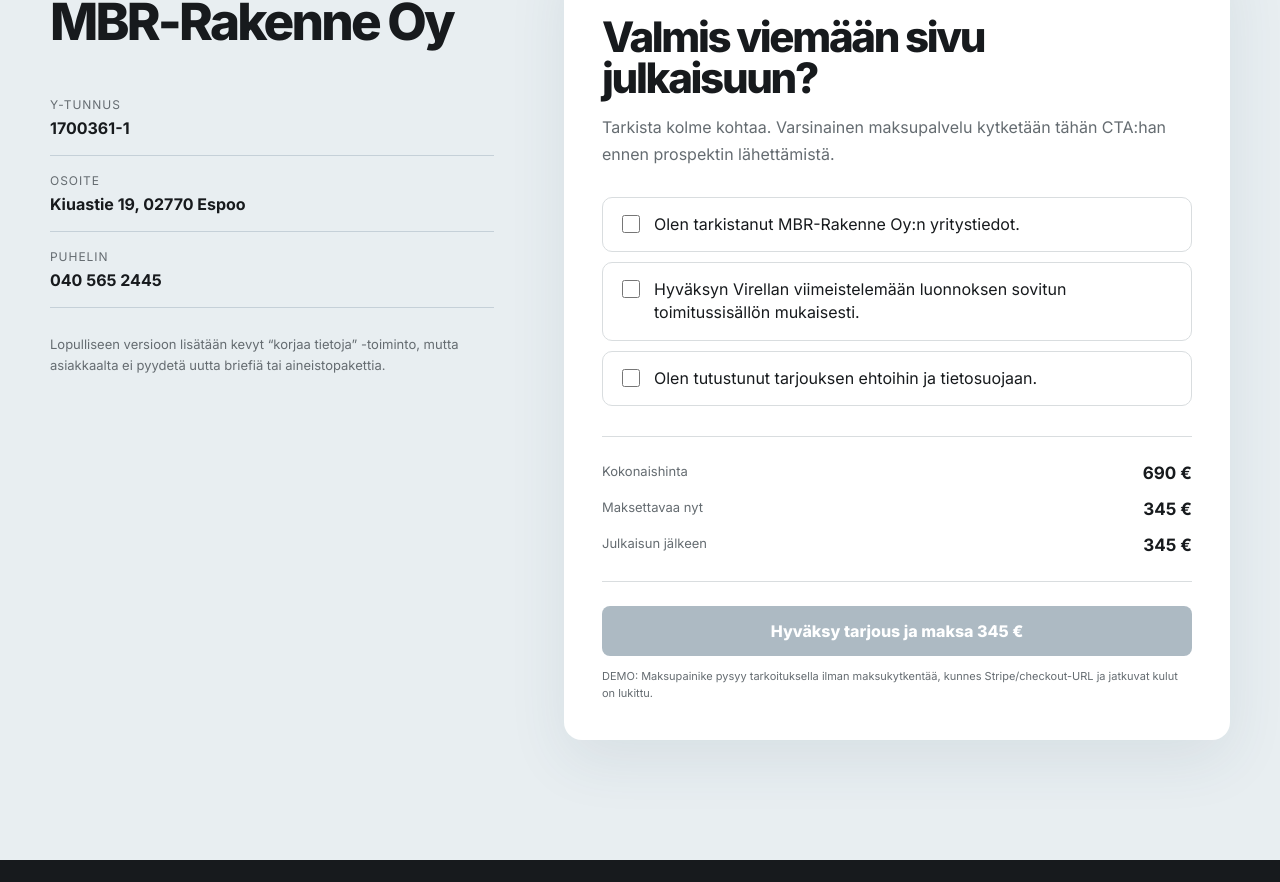
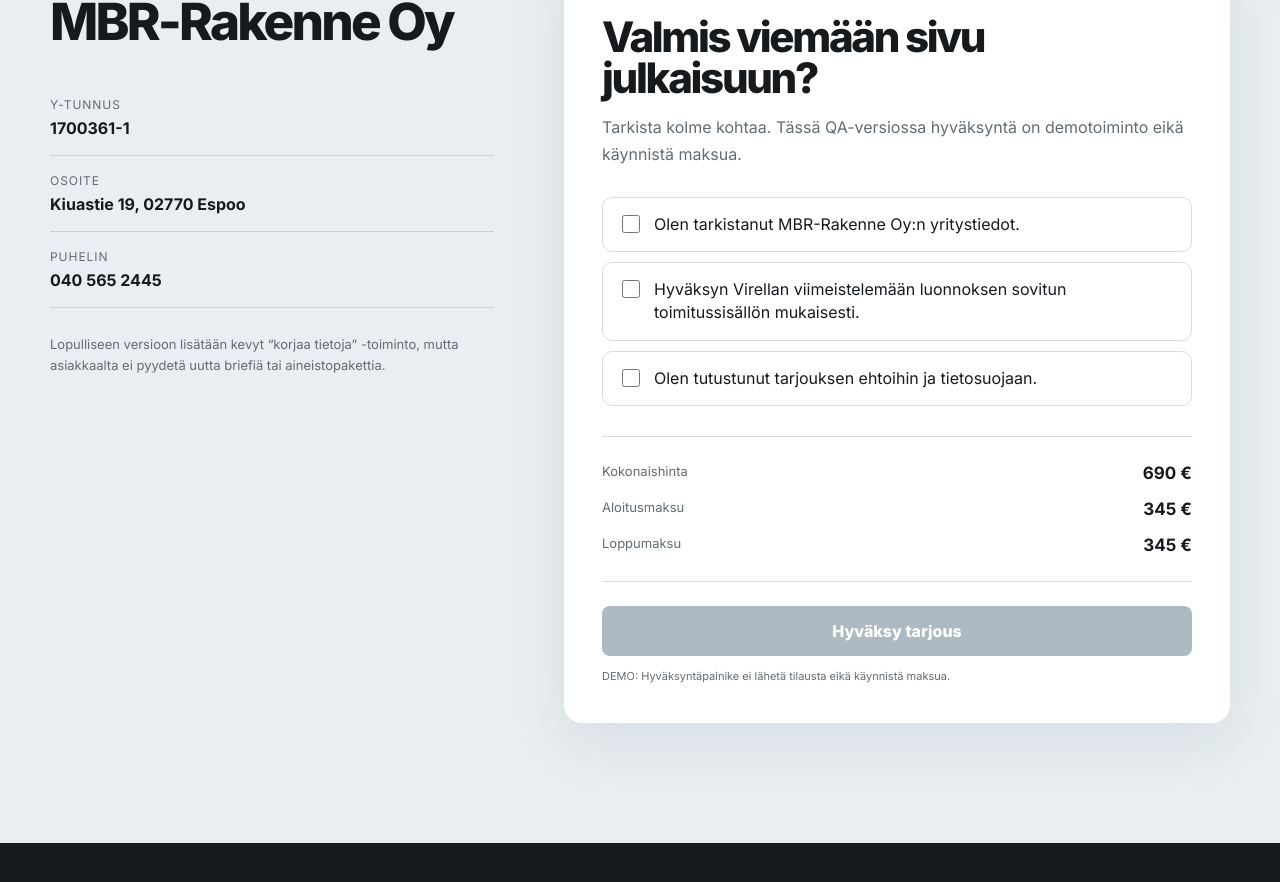
Before and after one commit to GhoulHouse-Dev/MBR-Rakenne, a Next.js app: page / in a window 1280 px wide. Shown: the part 6126-7008 px from the top of the page. Built offline with nearby package versions, Linux system fonts and the light colour scheme.

Commit message:
fix: remove payment integration copy from QA demo

```diff
--- a/src/components/AcceptanceCard.tsx
+++ b/src/components/AcceptanceCard.tsx
@@ -29,8 +29,8 @@
       <div className="eyebrow">HYVÄKSY TOTEUTUS</div>
       <h2>Valmis viemään sivu julkaisuun?</h2>
       <p className="muted">
-        Tarkista kolme kohtaa. Varsinainen maksupalvelu kytketään tähän CTA:han
-        ennen prospektin lähettämistä.
+        Tarkista kolme kohtaa. Tässä QA-versiossa hyväksyntä on demotoiminto
+        eikä käynnistä maksua.
       </p>
 
       <div className="check-list">
@@ -69,21 +69,24 @@
           <strong>{total} €</strong>
         </div>
         <div>
-          <span>Maksettavaa nyt</span>
+          <span>Aloitusmaksu</span>
           <strong>{deposit} €</strong>
         </div>
         <div>
-          <span>Julkaisun jälkeen</span>
+          <span>Loppumaksu</span>
           <strong>{finalPayment} €</strong>
         </div>
       </div>
 
-      <button className="button button-primary button-wide" disabled={!ready}>
-        Hyväksy tarjous ja maksa {deposit} €
+      <button
+        className="button button-primary button-wide"
+        type="button"
+        disabled={!ready}
+      >
+        Hyväksy tarjous
       </button>
       <p className="microcopy">
-        DEMO: Maksupainike pysyy tarkoituksella ilman maksukytkentää, kunnes
-        Stripe/checkout-URL ja jatkuvat kulut on lukittu.
+        DEMO: Hyväksyntäpainike ei lähetä tilausta eikä käynnistä maksua.
       </p>
     </div>
   );
```
